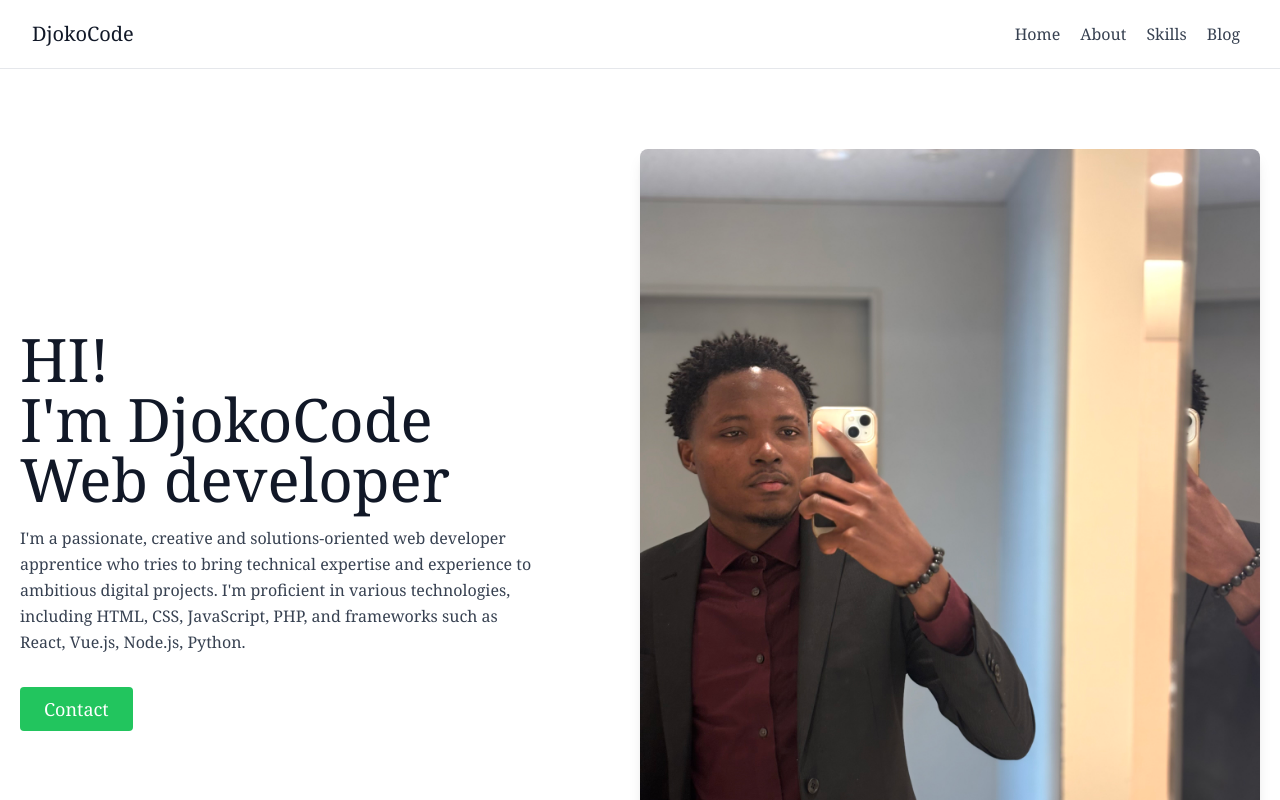
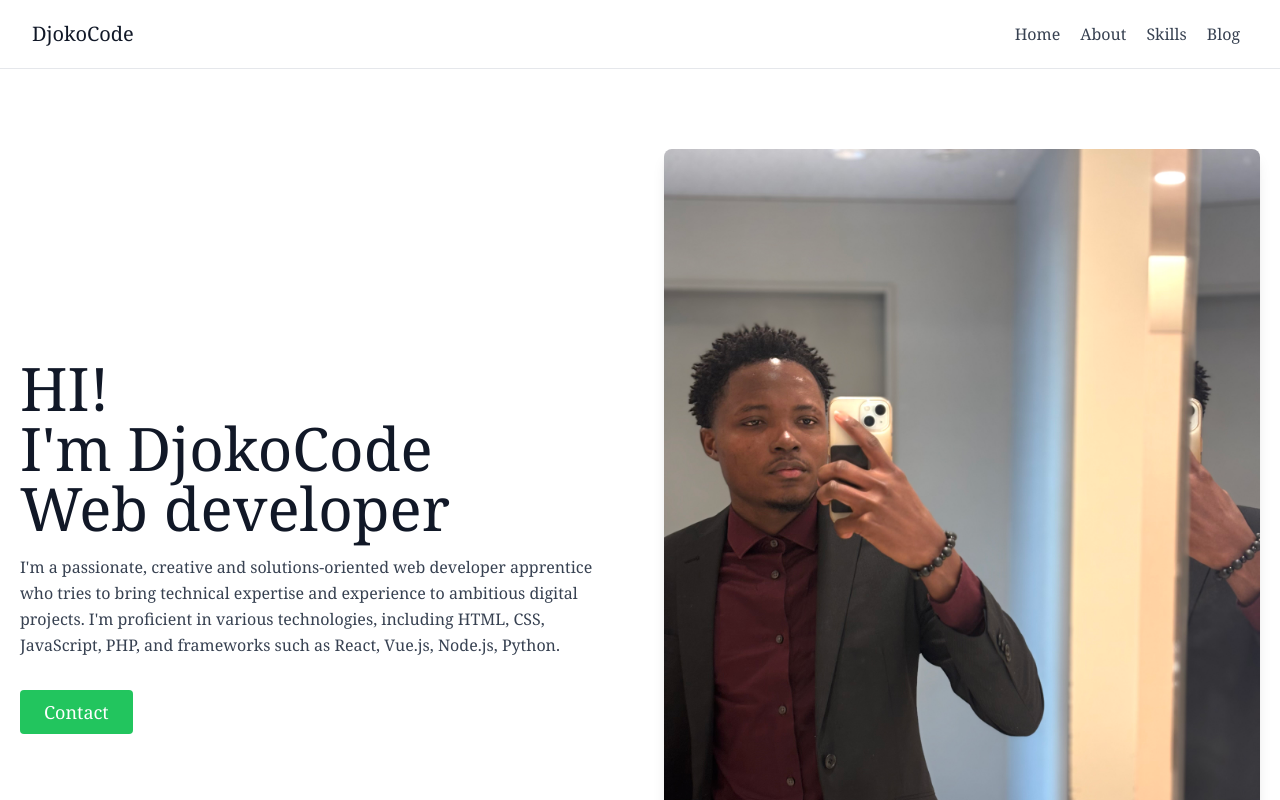
Before and after one commit to Djoko91-94/my-project, a React (Vite) app: page / in a window 1280 px wide. Shown: the top 800 px of the page. Built offline with nearby package versions, Linux system fonts and the light colour scheme.

Commit message:
Update App.jsx

```diff
--- a/src/App.jsx
+++ b/src/App.jsx
@@ -71,8 +71,8 @@ function App() {
       </header>
 
       <section className="text-gray-700" id="home">
-        <div className="flex container mx-auto py-20 px-5 flex-col md:flex-row items-center font-serif">
-          <div className="md:w-1/2 flex-grow mb-16 lg:pr-24 md:pr-16 text-center md:text-left">
+        <div className="flex flex-col md:flex-row items-center container mx-auto py-20 px-5 space-y-8 md:space-y-0 md:space-x-12 font-serif">
+          <div className="md:w-1/2 text-center md:text-left">
             <h1 className="text-3xl sm:text-4xl md:text-5xl lg:text-6xl text-gray-900 font-medium mb-4 font-serif">
               HI!
               <br />
@@ -87,8 +87,8 @@ function App() {
               Contact
             </button>
           </div>
-          <div className="md:w-1/2 lg:max-lg w-5/6">
-            <img src={myimage} alt="DjokoCode" className="rounded-lg shadow-lg" />
+          <div className="md:w-1/2 w-5/6">
+            <img src={myimage} alt="DjokoCode" className="rounded-lg shadow-lg w-full h-auto" />
           </div>
         </div>
       </section>
@@ -133,7 +133,7 @@ function App() {
           <div className="w-full lg:w-1/2 mb-10 lg:mb-0 flex justify-center">
             <img src="https://t4.ftcdn.net/jpg/02/66/07/83/360_F_266078398_vXlKFR2KDOj8bpsly1lduNbvaDrZGMY2.jpg"
               alt="Profile"
-              className="rounded-lg shadow-lg"
+              className="rounded-lg shadow-lg w-full h-auto"
             />
           </div>
           <div className="w-full lg:w-1/2 lg:pl-12 lg:py-6">
```
